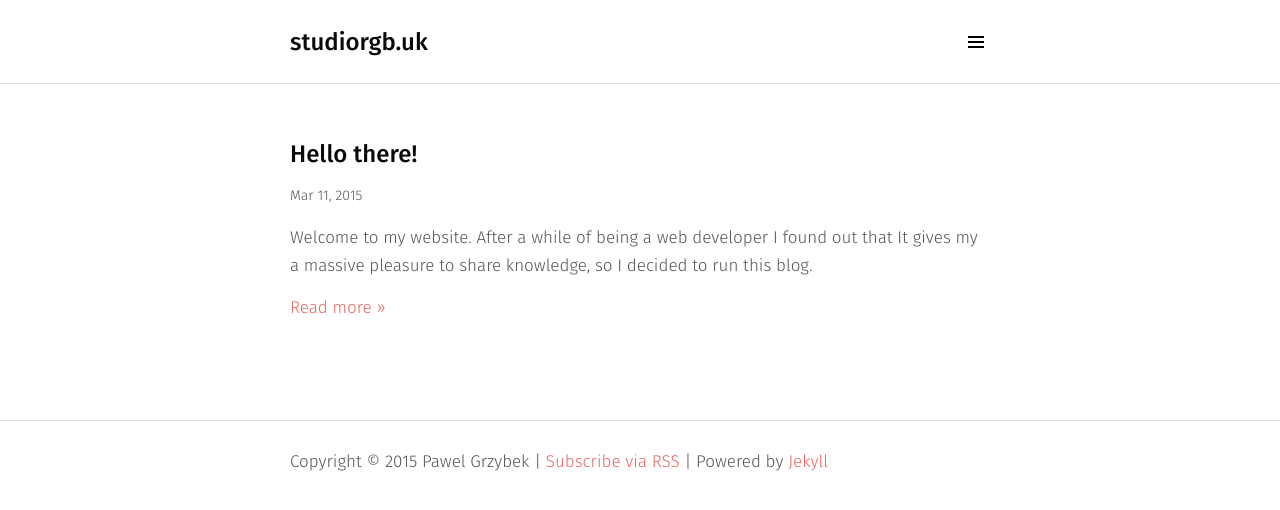
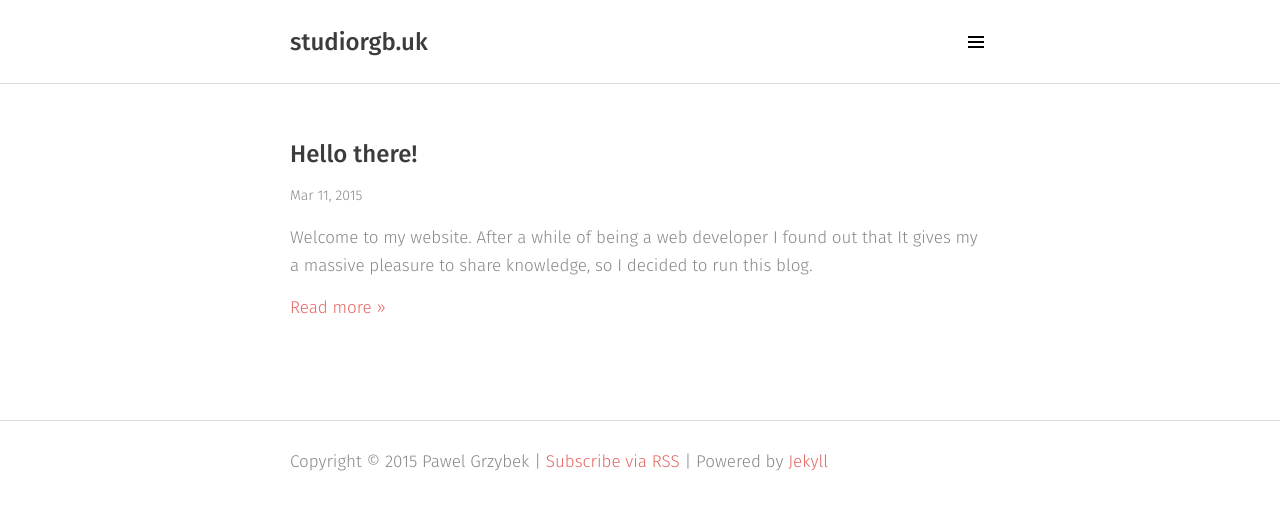
Before and after one commit to kimruddock/pawelgrzybek.github.io, a Jekyll site: the page built from index.html, in a window 1280 px wide. Shown: the top 510 px of the page. Built offline with Jekyll 4.4.1, drawn with Linux system fonts in a browser that asks for light colours; Markdown is read by kramdown in place of the engine named in the settings.

Commit message:
Changed mail typography aliasing and body color

```diff
--- a/_sass/_global.scss
+++ b/_sass/_global.scss
@@ -13,8 +13,8 @@
   font-size: 100%;
   -ms-text-size-adjust: 100%;
   -webkit-text-size-adjust: 100%;
-  -webkit-font-smoothing: antialiased;
-  font-smoothing: antialiased;
+  // -webkit-font-smoothing: antialiased;
+  // font-smoothing: antialiased;
   text-rendering: optimizeLegibility;
   -moz-osx-font-smoothing: grayscale;
 }
--- a/_sass/_variables.scss
+++ b/_sass/_variables.scss
@@ -24,6 +24,6 @@
 $bpDestop: 880px;
 
 // Colors
-$colorText: #555;
+$colorText: #888;
 $colorBg: #fff;
 $color1: #E46764;
```
